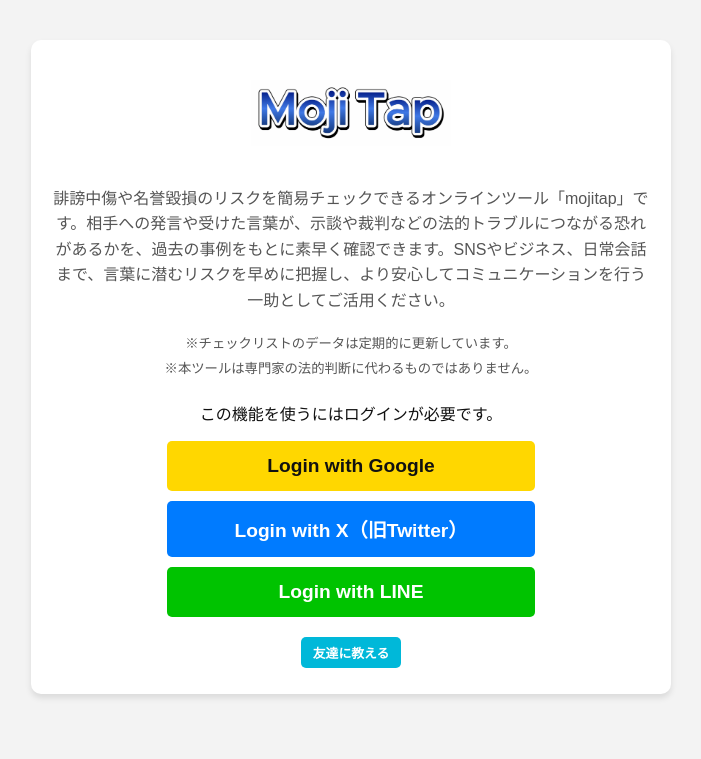
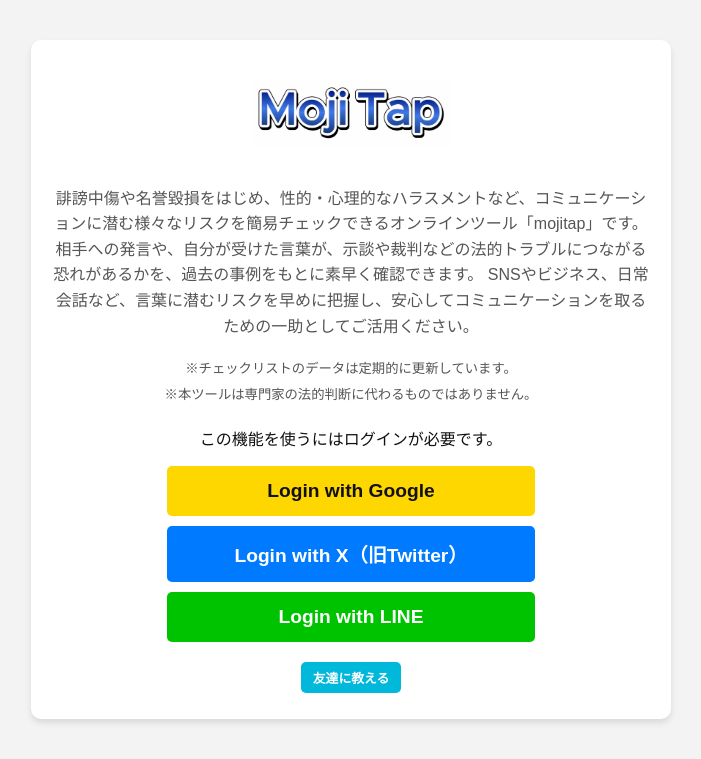
Before and after one commit to mojitap/flask_app, a Flask app: page / in a window 1280 px wide. Shown: the top 759 px of the page, without its empty margins (289-990 px from the left). Run offline with Flask 3, Linux system fonts and the light colour scheme.

Commit message:
Update index.html

```diff
--- a/templates/index.html
+++ b/templates/index.html
@@ -260,7 +260,9 @@
 
     <div class="description">
       <p>
-        誹謗中傷や名誉毀損のリスクを簡易チェックできるオンラインツール「mojitap」です。相手への発言や受けた言葉が、示談や裁判などの法的トラブルにつながる恐れがあるかを、過去の事例をもとに素早く確認できます。SNSやビジネス、日常会話まで、言葉に潜むリスクを早めに把握し、より安心してコミュニケーションを行う一助としてご活用ください。
+        誹謗中傷や名誉毀損をはじめ、性的・心理的なハラスメントなど、コミュニケーションに潜む様々なリスクを簡易チェックできるオンラインツール「mojitap」です。
+        相手への発言や、自分が受けた言葉が、示談や裁判などの法的トラブルにつながる恐れがあるかを、過去の事例をもとに素早く確認できます。
+        SNSやビジネス、日常会話など、言葉に潜むリスクを早めに把握し、安心してコミュニケーションを取るための一助としてご活用ください。
       </p>
       <p>
         <small>
```
